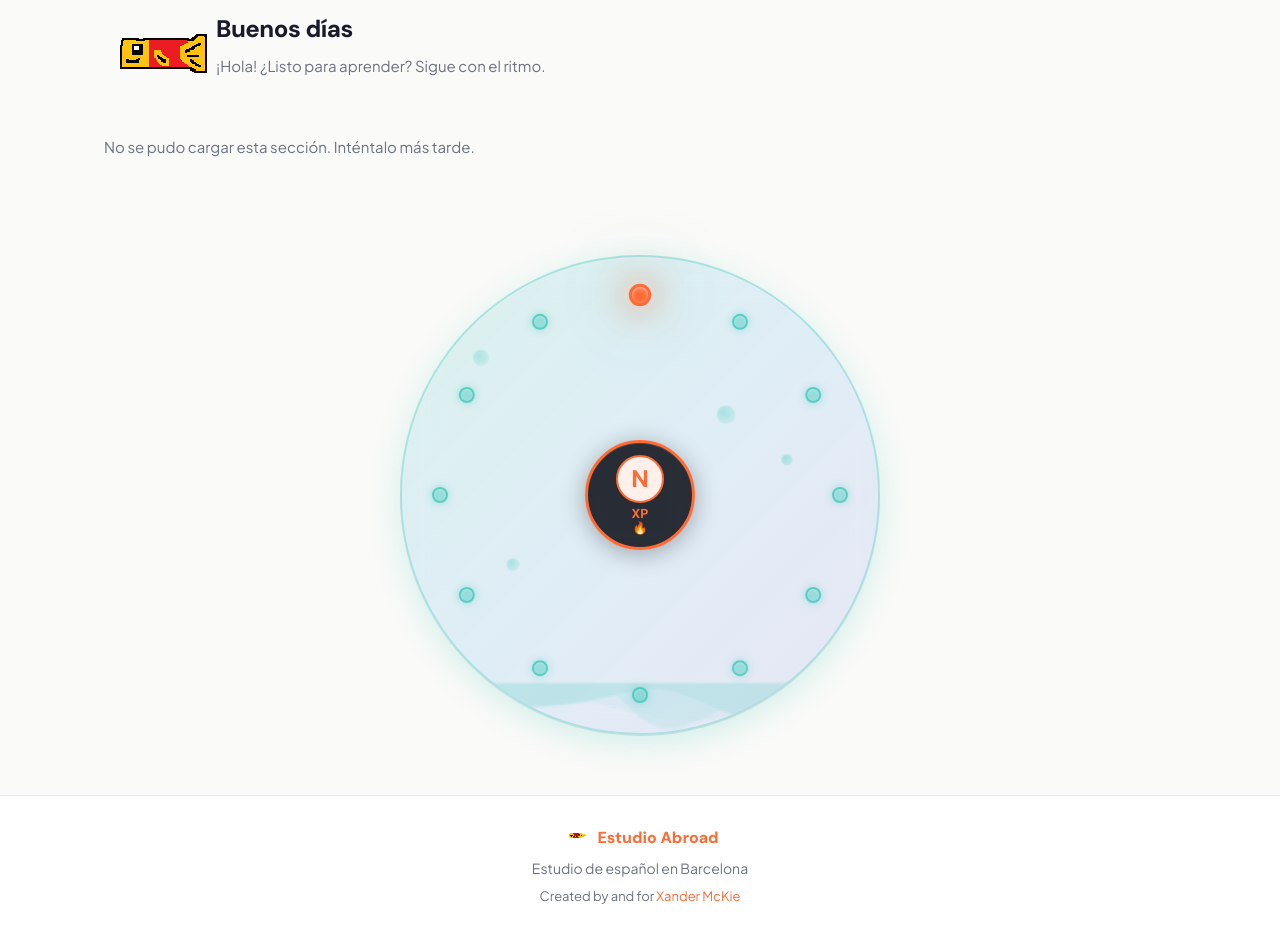
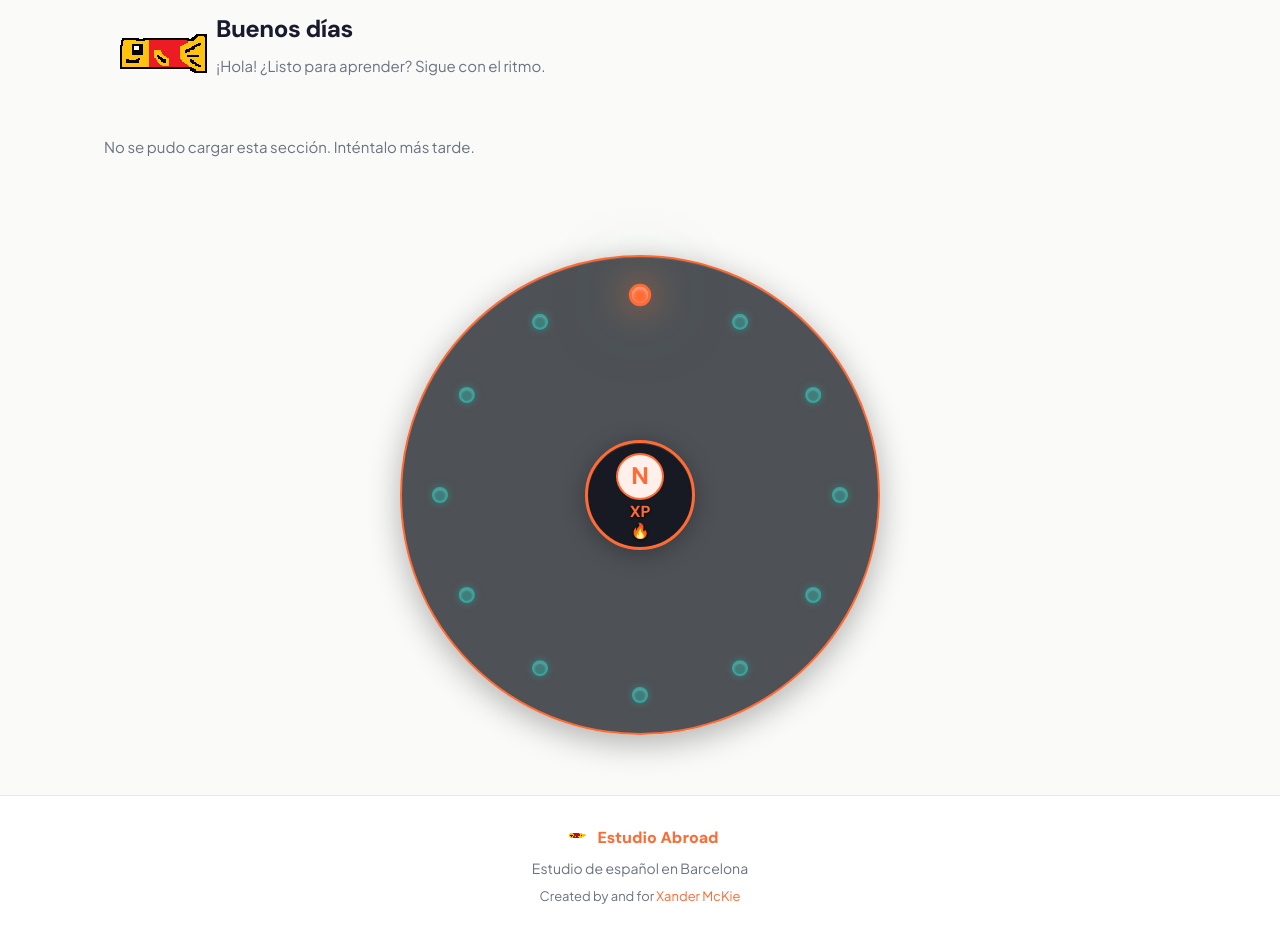
Before and after one commit to xandermckie/cursor-spanishstudy-xander, a Flask app: page / in a window 1280 px wide. Shown: the part 53-987 px from the top of the page. Run offline with Flask 3, Linux system fonts and the light colour scheme; the visitor is signed in with stand-in values (Sample User, id 1); parts of the project's set-up code (start-up, migrations or seed data) failed here and were passed over.

Commit message:
Refactor: update wheel navigation styles and functionality; remove bubble animations and background effects for a cleaner design, enhance touch and mouse interactions for improved user experience

```diff
--- a/static/css/estudio.css
+++ b/static/css/estudio.css
@@ -1187,89 +1187,15 @@ body:not([data-page="home"]) .wheel-nav.minimized .wheel-container:hover {
 .wheel-aquarium-bg {
   position: absolute;
   inset: 0;
-  background: linear-gradient(135deg,
-    rgba(46, 196, 182, 0.15) 0%,
-    rgba(33, 150, 243, 0.12) 50%,
-    rgba(79, 70, 229, 0.10) 100%
-  );
+  background: rgba(21, 24, 33, 0.75);
   backdrop-filter: blur(20px) saturate(180%);
   -webkit-backdrop-filter: blur(20px) saturate(180%);
   border-radius: 50%;
-  border: 2px solid rgba(46, 196, 182, 0.3);
+  border: 2px solid var(--primary);
   box-shadow:
-    0 8px 32px rgba(46, 196, 182, 0.2),
-    inset 0 1px 0 rgba(255, 255, 255, 0.1),
-    0 1px 0 rgba(0, 0, 0, 0.1);
+    0 8px 32px rgba(0, 0, 0, 0.3),
+    inset 0 1px 0 rgba(255, 255, 255, 0.1);
   overflow: hidden;
-}
-
-/* Bubbles */
-.bubble {
-  position: absolute;
-  border-radius: 50%;
-  background: radial-gradient(circle at 30% 30%, rgba(46, 196, 182, 0.6), rgba(46, 196, 182, 0.2));
-  animation: bubbleFloat 4s ease-in-out infinite;
-  pointer-events: none;
-  box-shadow: inset 0 0 8px rgba(255, 255, 255, 0.3);
-}
-
-.bubble-1 {
-  width: 16px;
-  height: 16px;
-  top: 20%;
-  left: 15%;
-  animation-delay: 0s;
-  animation-duration: 3.5s;
-}
-
-.bubble-2 {
-  width: 10px;
-  height: 10px;
-  top: 45%;
-  right: 18%;
-  animation-delay: 1.2s;
-  animation-duration: 4s;
-}
-
-.bubble-3 {
-  width: 12px;
-  height: 12px;
-  top: 65%;
-  left: 22%;
-  animation-delay: 2s;
-  animation-duration: 3.8s;
-}
-
-.bubble-4 {
-  width: 18px;
-  height: 18px;
-  top: 32%;
-  right: 30%;
-  animation-delay: 3s;
-  animation-duration: 4.2s;
-}
-
-@keyframes bubbleFloat {
-  0%, 100% {
-    transform: translateY(0) scale(1);
-    opacity: 0.5;
-  }
-  50% {
-    transform: translateY(-20px) scale(1.15);
-    opacity: 0.8;
-  }
-}
-
-/* Wave Pattern */
-.wave-pattern {
-  position: absolute;
-  bottom: 0;
-  left: 0;
-  width: 100%;
-  height: 50px;
-  opacity: 0.2;
-  fill: var(--teal);
-  filter: blur(1px);
 }
 
 /* Center Hub */
@@ -1281,7 +1207,7 @@ body:not([data-page="home"]) .wheel-nav.minimized .wheel-container:hover {
   width: var(--wheel-hub-size);
   height: var(--wheel-hub-size);
   border-radius: 50%;
-  background: rgba(var(--surface-rgb, 21, 24, 33), 0.9);
+  background: rgba(21, 24, 33, 0.95);
   backdrop-filter: blur(10px);
   border: 3px solid var(--primary);
   display: flex;
@@ -1339,16 +1265,18 @@ body:not([data-page="home"]) .wheel-nav.minimized .wheel-container:hover {
 }
 
 .wheel-xp {
-  font-size: 11px;
+  font-size: 14px;
   font-weight: 800;
   color: var(--primary);
   font-family: var(--font-heading);
   line-height: 1;
+  text-shadow: 0 1px 3px rgba(0, 0, 0, 0.8);
 }
 
 .wheel-streak {
-  font-size: 10px;
+  font-size: 13px;
   line-height: 1;
+  text-shadow: 0 1px 3px rgba(0, 0, 0, 0.8);
 }
 
 .wheel-guest {
@@ -1439,8 +1367,8 @@ body:not([data-page="home"]) .wheel-nav.minimized .wheel-container:hover {
 .wheel-tooltip {
   position: absolute;
   left: 50%;
-  top: 50%;
-  transform: translate(-50%, -50%);
+  top: -70px;
+  transform: translateX(-50%);
   background: rgba(15, 17, 23, 0.95);
   backdrop-filter: blur(8px);
   color: var(--text);
@@ -1535,11 +1463,11 @@ body:not([data-page="home"]) .wheel-nav.minimized .wheel-swipe-hint.visible {
   }
 
   .wheel-xp {
-    font-size: 13px;
+    font-size: 16px;
   }
 
   .wheel-streak {
-    font-size: 12px;
+    font-size: 15px;
   }
 
   .wheel-guest {
@@ -1563,10 +1491,6 @@ body:not([data-page="home"]) .wheel-nav.minimized .wheel-swipe-hint.visible {
     animation: none !important;
   }
 
-  .bubble {
-    animation: none !important;
-  }
-
   .wheel-swipe-hint {
     animation: none !important;
   }
--- a/templates/base.html
+++ b/templates/base.html
@@ -106,18 +106,8 @@
   <div id="wheel-nav" class="wheel-nav" data-initial-state="expanded" role="navigation" aria-label="Navegación principal">
     <!-- Main wheel container -->
     <div class="wheel-container" id="wheel-container">
-      <!-- Aquarium background effects -->
-      <div class="wheel-aquarium-bg">
-        <div class="bubble bubble-1"></div>
-        <div class="bubble bubble-2"></div>
-        <div class="bubble bubble-3"></div>
-        <div class="bubble bubble-4"></div>
-        <svg class="wave-pattern" xmlns="http://www.w3.org/2000/svg" viewBox="0 0 1200 120" preserveAspectRatio="none">
-          <path d="M0,0V46.29c47.79,22.2,103.59,32.17,158,28,70.36-5.37,136.33-33.31,206.8-37.5C438.64,32.43,512.34,53.67,583,72.05c69.27,18,138.3,24.88,209.4,13.08,36.15-6,69.85-17.84,104.45-29.34C989.49,25,1113-14.29,1200,52.47V0Z" opacity=".25"></path>
-          <path d="M0,0V15.81C13,36.92,27.64,56.86,47.69,72.05,99.41,111.27,165,111,224.58,91.58c31.15-10.15,60.09-26.07,89.67-39.8,40.92-19,84.73-46,130.83-49.67,36.26-2.85,70.9,9.42,98.6,31.56,31.77,25.39,62.32,62,103.63,73,40.44,10.79,81.35-6.69,119.13-24.28s75.16-39,116.92-43.05c59.73-5.85,113.28,22.88,168.9,38.84,30.2,8.66,59,6.17,87.09-7.5,22.43-10.89,48-26.93,60.65-49.24V0Z" opacity=".5"></path>
-          <path d="M0,0V5.63C149.93,59,314.09,71.32,475.83,42.57c43-7.64,84.23-20.12,127.61-26.46,59-8.63,112.48,12.24,165.56,35.4C827.93,77.22,886,95.24,951.2,90c86.53-7,172.46-45.71,248.8-84.81V0Z"></path>
-        </svg>
-      </div>
+      <!-- Background -->
+      <div class="wheel-aquarium-bg"></div>
 
       <!-- Center hub with user info -->
       <div class="wheel-hub" id="wheel-hub">
```
Also changed, not shown: static/js/wheel-nav.js (+60 -4 lines).
